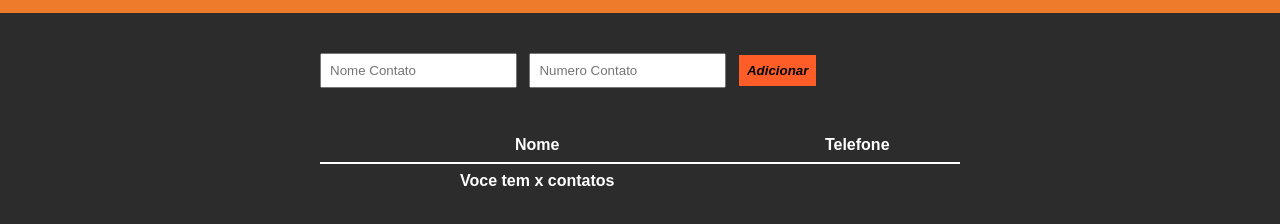
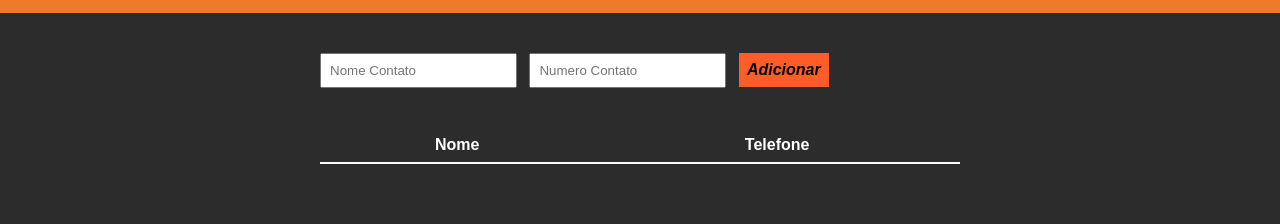
Before and after one commit to bernardow/siteContatos, a plain HTML site: page index.html in a window 1280 px wide. Shown: the part 56-280 px from the top of the page. Drawn offline with Linux system fonts and the light colour scheme.

Commit message:
fixed-positions

```diff
--- a/index.html
+++ b/index.html
@@ -20,7 +20,7 @@
                 <input id="inpTel" type="tel" required placeholder="Numero Contato">
                 <button id="btnAddCtt">Adicionar</button>
                 <p id="errorMessage">
-                    Voce ja tem um contato com esse numero
+                    Você já tem um contato com esse número
                 </p>
             </form>
             <table>
@@ -33,10 +33,6 @@
                 <tbody>
                 </tbody>
                 <tfoot>
-                    <tr>
-                        <td>Voce tem x contatos</td>
-                        <td></td>
-                    </tr>
                 </tfoot>
             </table>
         </div>
--- a/main.css
+++ b/main.css
@@ -45,6 +45,7 @@ button{
     background-color: rgb(255, 93, 39);
     font-weight: bold;
     font-style: italic;
+    font-size: 16px;
     cursor: pointer;
 }
 
```
